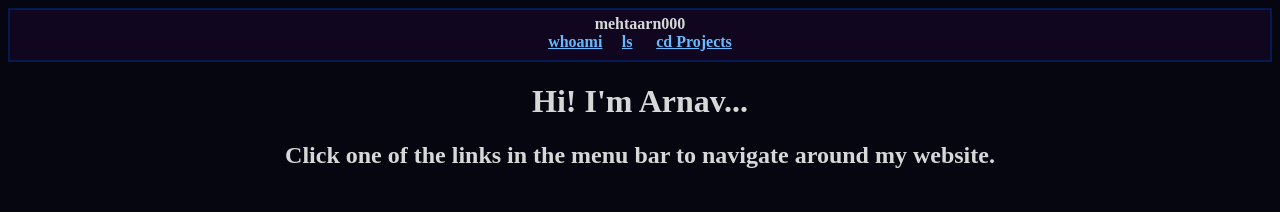
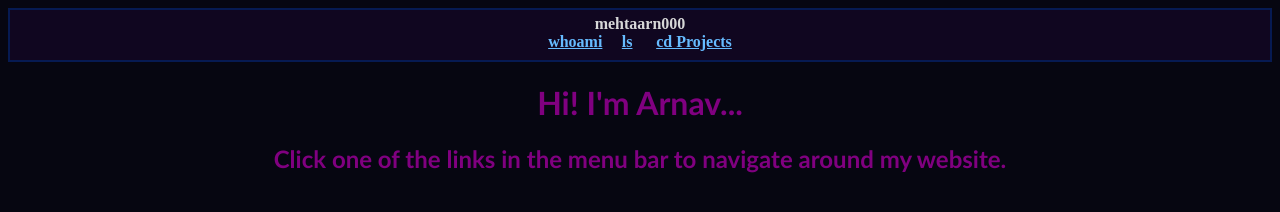
Before and after one commit to mehtaarn000/mehtaarn000.github.io, a plain HTML site: page index.html in a window 1280 px wide. Drawn offline with Linux system fonts and the light colour scheme.

Commit message:
Add font and color to main heading

```diff
--- a/index.html
+++ b/index.html
@@ -14,7 +14,7 @@
                 <strong><a href="/projects">cd Projects</a></strong>
             </div>
         </div>
-        <h1 style="text-align: center;">Hi! I'm Arnav...</h1>
-        <h2 style="text-align: center;">Click one of the links in the menu bar to navigate around my website.</h2>
+        <h1 style="text-align: center; font-family: 'Trebuchet MS', 'Lucida Sans Unicode', 'Lucida Grande', 'Lucida Sans', Arial, sans-serif; color:purple">Hi! I'm Arnav...</h1>
+        <h2 style="text-align: center; font-family: 'Trebuchet MS', 'Lucida Sans Unicode', 'Lucida Grande', 'Lucida Sans', Arial, sans-serif; color:purple">Click one of the links in the menu bar to navigate around my website.</h2>
     </body>
 </html>
```
